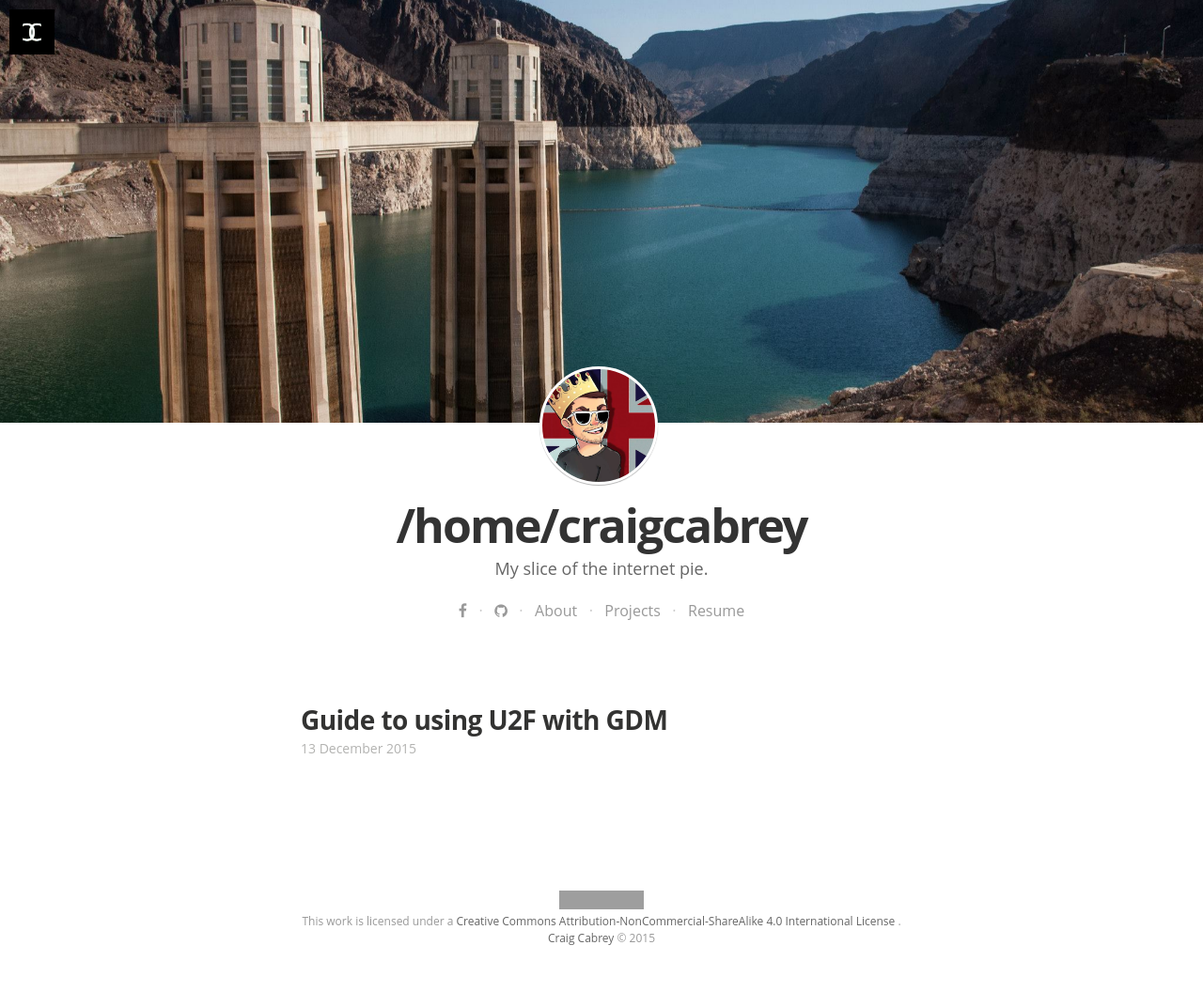
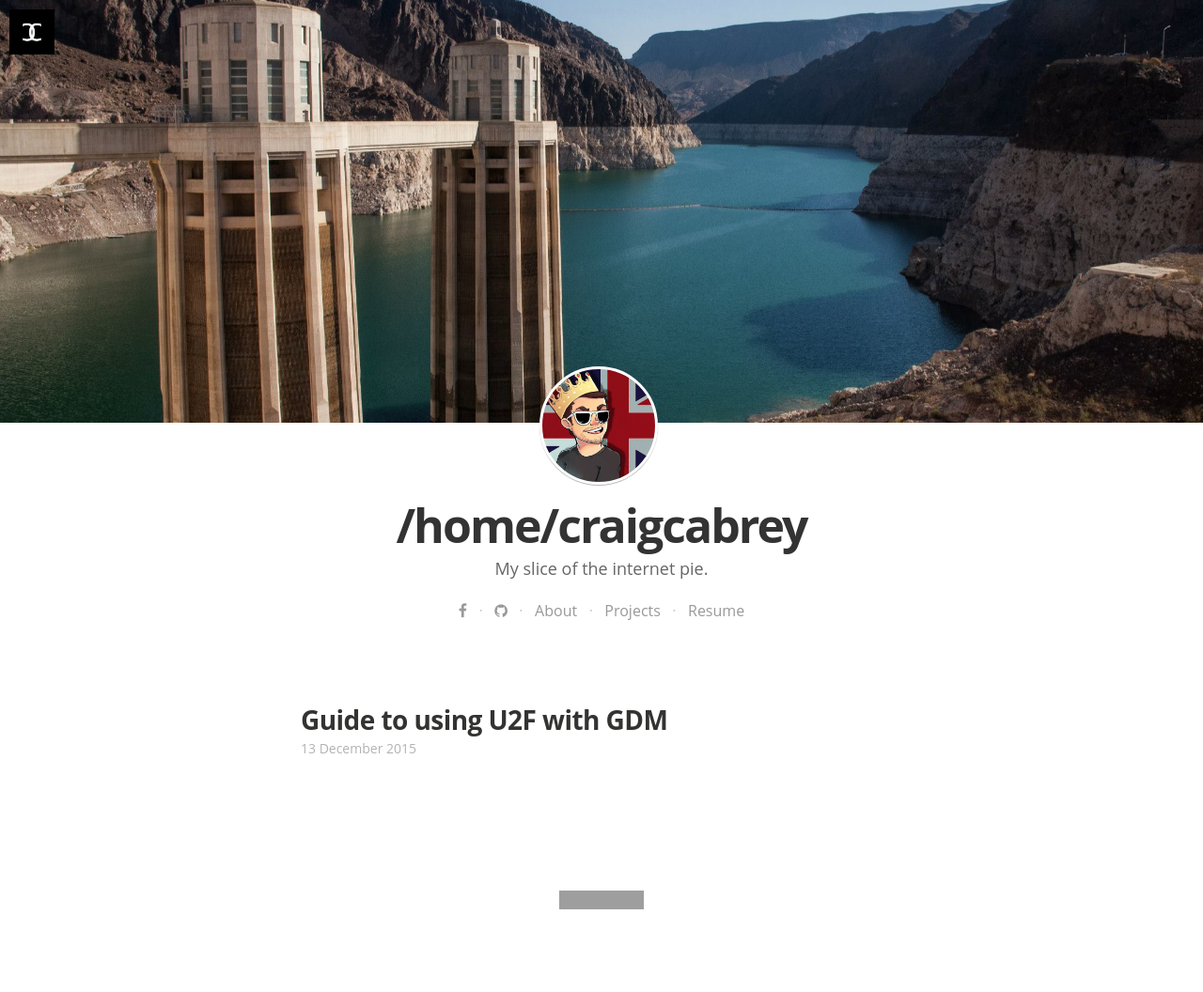
Before and after one commit to craigcabrey/craigcabrey.github.io, a Jekyll site: the page built from index.html, in a window 1280 px wide. Shown: the whole page at 94% size. Built offline with Jekyll 4.4.1, drawn with Linux system fonts in a browser that asks for light colours; nearby versions of some CDN libraries; some web fonts are replaced; Markdown is read by kramdown in place of the engine named in the settings; the list of posts is cut into pages by our own code; after the commit the page ends 1020 px from its top, so only the background shows below that; grey boxes are pictures that could not be loaded.

Commit message:
Simplify landing page footer

```diff
--- a/_includes/footer.html
+++ b/_includes/footer.html
@@ -3,19 +3,10 @@
 <footer class="site-footer">
   <div class="inner">
     <section class="copyright">
-      <a rel="license"
+      <a rel="license" style="vertical-align: middle;"
          href="http://creativecommons.org/licenses/by-nc-sa/4.0/">
-        <img alt="Creative Commons License" style="border-width:0" src="https://i.creativecommons.org/l/by-nc-sa/4.0/80x15.png" />
+        <img alt="Creative Commons License" src="https://i.creativecommons.org/l/by-nc-sa/4.0/80x15.png" />
       </a>
-      <br />
-      This work is licensed under a
-      <a rel="license" href="http://creativecommons.org/licenses/by-nc-sa/4.0/">
-        Creative Commons Attribution-NonCommercial-ShareAlike 4.0 International License
-      </a>.
-      <a href="mailto:{{ site.email}}">
-        {{ site.name }}
-      </a>
-      &copy; {{ site.time | date: '%Y' }}
     </section>
   </div>
 </footer>
```
